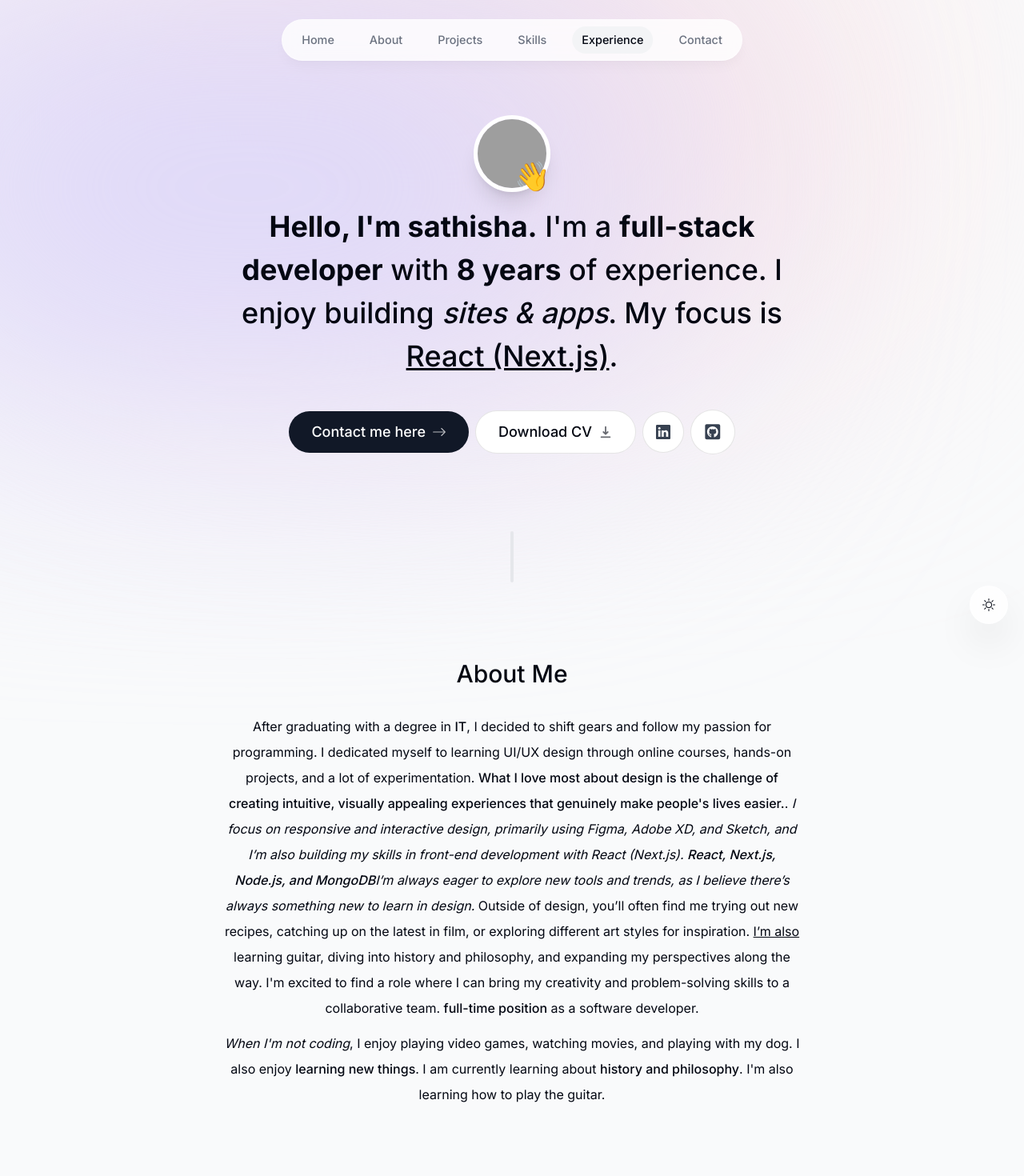
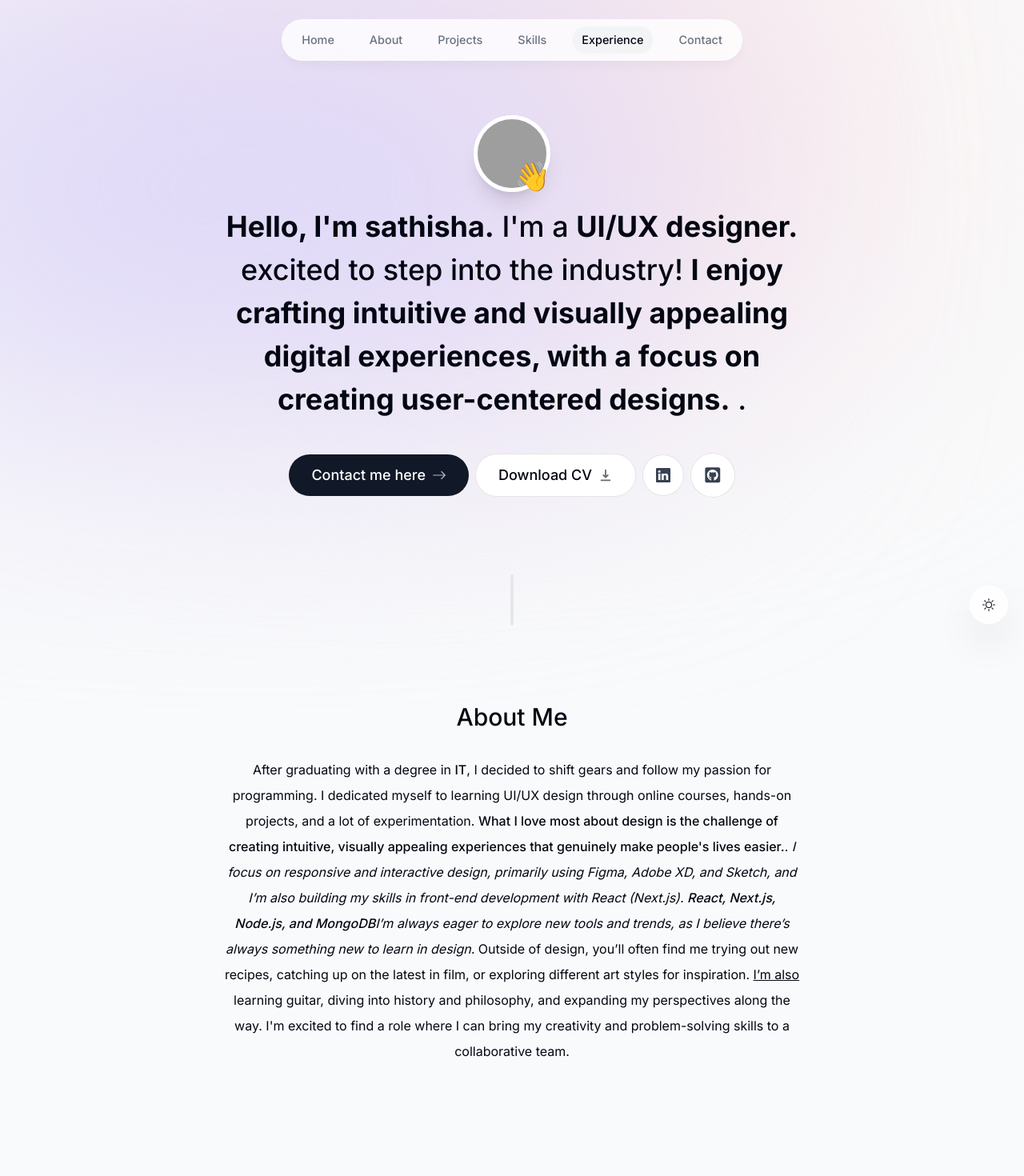
Before and after one commit to sathishabhatt/Assignment_3, a Next.js app: page /Assignment_3/ in a window 1280 px wide. Shown: the top 1470 px of the page at 80% size. Built offline with nearby package versions, Linux system fonts and the light colour scheme; grey boxes are pictures that could not be loaded.

Commit message:
intro modified

```diff
--- a/components/about.tsx
+++ b/components/about.tsx
@@ -27,18 +27,10 @@ export default function About() {
           React, Next.js, Node.js, and MongoDB
         </span>
         I’m always eager to explore new tools and trends, as I believe there’s always something new to learn in design.</span>  Outside of design, you’ll often find me trying out new recipes, catching up on the latest in film, or exploring different art styles for inspiration. <span className="underline"> I’m also</span>  learning guitar, diving into history and philosophy, and expanding my perspectives along the way. I'm excited to find a role where I can bring my creativity and problem-solving skills to a collaborative team.{" "}
-        <span className="font-medium">full-time position</span> as a software
-        developer.
+        <span className="font-medium"> </span>
       </p>
 
-      <p>
-        <span className="italic">When I'm not coding</span>, I enjoy playing
-        video games, watching movies, and playing with my dog. I also enjoy{" "}
-        <span className="font-medium">learning new things</span>. I am currently
-        learning about{" "}
-        <span className="font-medium">history and philosophy</span>. I'm also
-        learning how to play the guitar.
-      </p>
+
     </motion.section>
   );
 }
--- a/components/intro.tsx
+++ b/components/intro.tsx
@@ -63,10 +63,10 @@ export default function Intro() {
         animate={{ opacity: 1, y: 0 }}
       >
         <span className="font-bold">Hello, I'm sathisha.</span> I'm a{" "}
-        <span className="font-bold">full-stack developer</span> with{" "}
-        <span className="font-bold">8 years</span> of experience. I enjoy
-        building <span className="italic">sites & apps</span>. My focus is{" "}
-        <span className="underline">React (Next.js)</span>.
+        <span className="font-bold">UI/UX designer.</span> excited to step into the industry! {" "}
+        <span className="font-bold">I enjoy crafting intuitive and visually appealing digital experiences, with a focus on creating user-centered designs.</span>
+         <span className="italic"> </span> {" "}
+        <span className="underline"> </span>.
       </motion.h1>
 
       <motion.div
```
